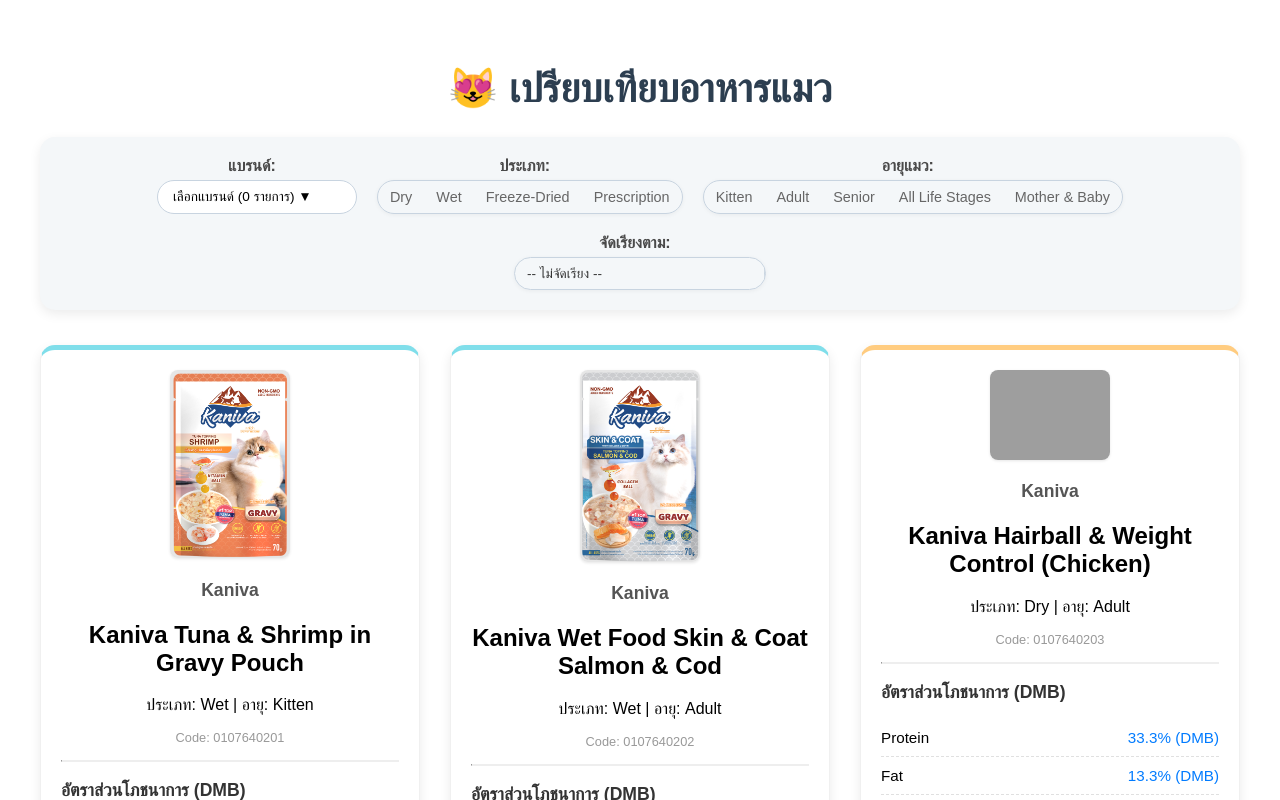
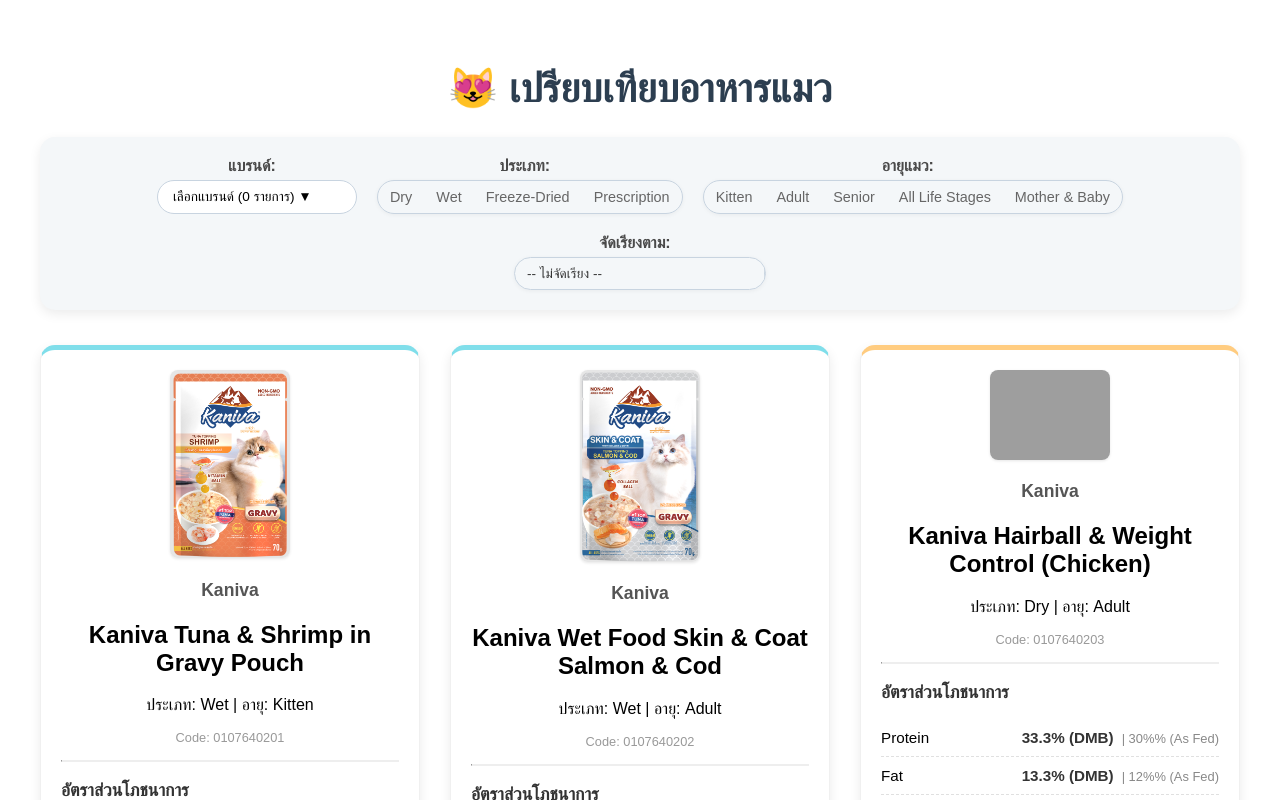
Before and after one commit to TPanat/CatFood, a Next.js app: page /CatFood/ in a window 1280 px wide. Shown: the top 800 px of the page. Built offline with nearby package versions, Linux system fonts and the light colour scheme; grey boxes are pictures that could not be loaded.

Commit message:
Add As Fed compare DMB

```diff
--- a/pages/index.js
+++ b/pages/index.js
@@ -1,4 +1,4 @@
-// pages/index.js (FINALIZED CODE WITH MULTI-SELECT DROPDOWN & SORTING)
+// pages/index.js (FINALIZED CODE WITH DMB & AS FED IN ONE LINE)
 import Head from 'next/head';
 import { useState, useMemo } from 'react';
 import { catFoodData } from '../data/catFoodData';
@@ -61,7 +61,7 @@
       <hr style={{ margin: '15px 0', borderTop: '1px solid #eee' }} />
 
       <h3 style={{ fontSize: '1.1em', marginBottom: '10px', color: '#333' }}>
-        อัตราส่วนโภชนาการ (DMB)
+        อัตราส่วนโภชนาการ
       </h3>
       <ul className={styles.nutritionList}>
         {Object.entries(food.nutrition).map(([key, value]) => {
@@ -70,20 +70,32 @@
           let colorStyle = {};
 
           if (key === 'moisture') {
+            // สำหรับความชื้น: แสดงเฉพาะค่า As Fed
             colorStyle = { color: '#d32f2f' };
+            displayValue = `${value}% (As Fed)`;
           } else if (['protein', 'fat', 'fiber'].includes(key)) {
+            // สำหรับ Protein, Fat, Fiber: แสดงทั้ง DMB และ As Fed
             const dmbValue = calculateDMB(value, moisture);
-            displayValue = `${dmbValue}% (DMB)`;
             colorStyle = { color: styles['--primary-color'] || '#007bff' };
+
+                        // การแสดงผล: DMB ตัวหนา + As Fed ในวงเล็บ
+            displayValue = (
+                            <>
+                                <strong style={{color: '#333'}}>{dmbValue}% (DMB)</strong>
+                                <span style={{fontSize: '0.85em', color: '#888', marginLeft: '8px'}}>| {value}% (As Fed)</span>
+                            </>
+                        );
           } else if (key === 'taurine') {
+                        // สำหรับ Taurine: แสดงเฉพาะค่า As Fed
             colorStyle = { color: styles['--primary-color'] || '#007bff' };
           }
 
           return (
             <li key={key} className={styles.nutritionItem}>
               <span>{formatKey(key)}</span>
+                            {/* ใช้เงื่อนไขเพื่อแสดง String หรือ React Fragment */}
               <span style={colorStyle}>
-                {displayValue}
+                                {typeof displayValue === 'string' ? displayValue : displayValue}
               </span>
             </li>
           );
```
